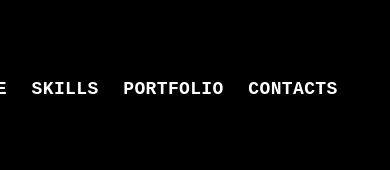
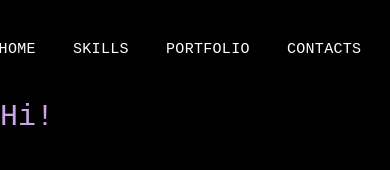
Before and after one commit to germashukanna/portfolio, a React (Create React App) app: page / in a window 390 px wide. Shown: the top 170 px of the page. Built offline with nearby package versions, Linux system fonts and the light colour scheme.

Commit message:
Part 2.4

```diff
--- a/src/components/Navigation/Nav.js
+++ b/src/components/Navigation/Nav.js
@@ -8,6 +8,7 @@ export const Navigation = () => {
             <a>SKILLS</a>
             <a>PORTFOLIO</a>
             <a>CONTACTS</a>
+
         </div>
     )
 
--- a/src/components/Navigation/Nav.module.scss
+++ b/src/components/Navigation/Nav.module.scss
@@ -14,9 +14,12 @@
   letter-spacing: .02em;
   line-height: .881em;
   margin: 50px 40px;
-
-
-  a {
-    transition: color .2s ease-out;
+  @media screen and (max-width: 406px) {
+    font-size: 15px;
+    font-weight: 400;
+    margin: 10px 10px;
+    a {
+      transition: color .2s ease-out;
+    }
   }
 }
--- a/src/components/Stars/stars.module.scss
+++ b/src/components/Stars/stars.module.scss
@@ -2,6 +2,7 @@
 @import '../../common/style/sass/mixins';
 
 .stars {
-@include textPosition(flex, space-around, wrap);
+  @include textPosition(flex, space-around, wrap);
   margin: 70px 0;
+
 }
```
